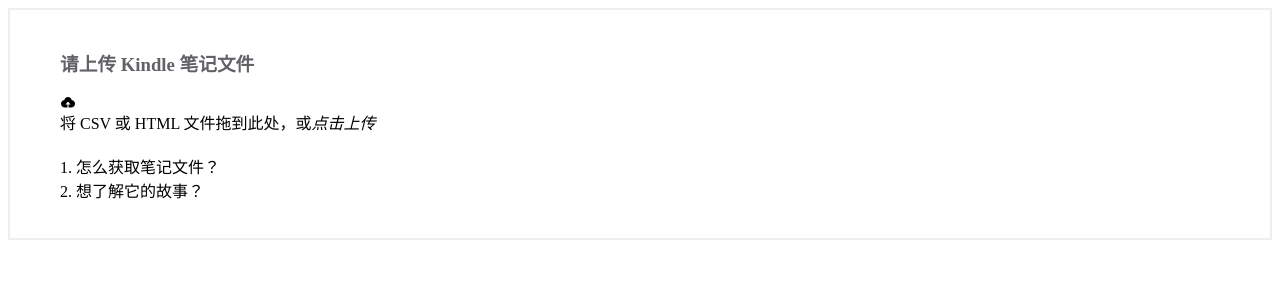
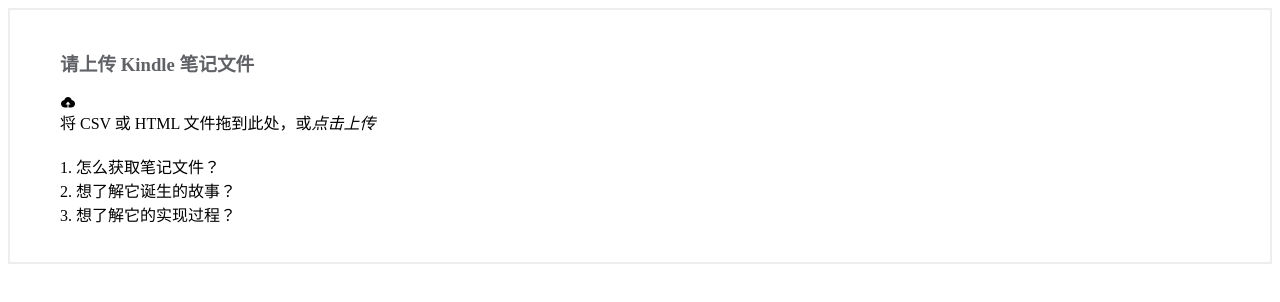
Before and after one commit to pengloo53/kindle2flomo, a plain HTML site: page index.html in a window 1280 px wide. Drawn offline with nearby package versions, Linux system fonts and the light colour scheme.

Commit message:
Update index.html
add a link about the tech.

```diff
--- a/index.html
+++ b/index.html
@@ -40,8 +40,9 @@
         <div class="help">
           <ul style="list-style: none;">
             <li><el-link type="info" href="https://mp.weixin.qq.com/s?__biz=MjM5MDQ4NjUwMg==&mid=2649198191&idx=1&sn=95c506dde4a079d2840a91b12ca358a8&chksm=be5734e68920bdf04af5ad5f31d8c40acea17e723b1b0eeaa2d3d47d009a0adc5abca44bc953&token=1351484622&lang=zh_CN#rd" target="_blank">1. 怎么获取笔记文件？</el-link></li>
-            <li><el-link type="info" href="https://mp.weixin.qq.com/s?__biz=MjM5MDQ4NjUwMg==&mid=2649198220&idx=1&sn=5d0fecf4d3a4ab1469724292dad9797d&chksm=be5734058920bd13ac17f149d7a54dd01b17a066d70f55a813ebb338075b6837f6c6605b255b&token=1351484622&lang=zh_CN#rd" target="_blank">2. 想了解它的故事？</el-link></li>
-        </ul>
+            <li><el-link type="info" href="https://mp.weixin.qq.com/s?__biz=MjM5MDQ4NjUwMg==&mid=2649198220&idx=1&sn=5d0fecf4d3a4ab1469724292dad9797d&chksm=be5734058920bd13ac17f149d7a54dd01b17a066d70f55a813ebb338075b6837f6c6605b255b&token=1351484622&lang=zh_CN#rd" target="_blank">2. 想了解它诞生的故事？</el-link></li>
+            <li><el-link type="info" href="https://mp.weixin.qq.com/s?__biz=MjM5MDQ4NjUwMg==&mid=2649198238&idx=1&sn=31d5111d4a3bdc65ab1283612f1427f1&chksm=be5734178920bd0117a068f2c73897fd05c37bddba78efd62ccdf2bb6df5a0386172a4499143&token=677060446&lang=zh_CN#rd" target="_blank">3. 想了解它的实现过程？</el-link></li>
+          </ul>
         </div>
         <div v-if="show">
           <el-divider><i class="el-icon-upload" style="color: #909399"> 导入 FLOMO</i></el-divider>
```
